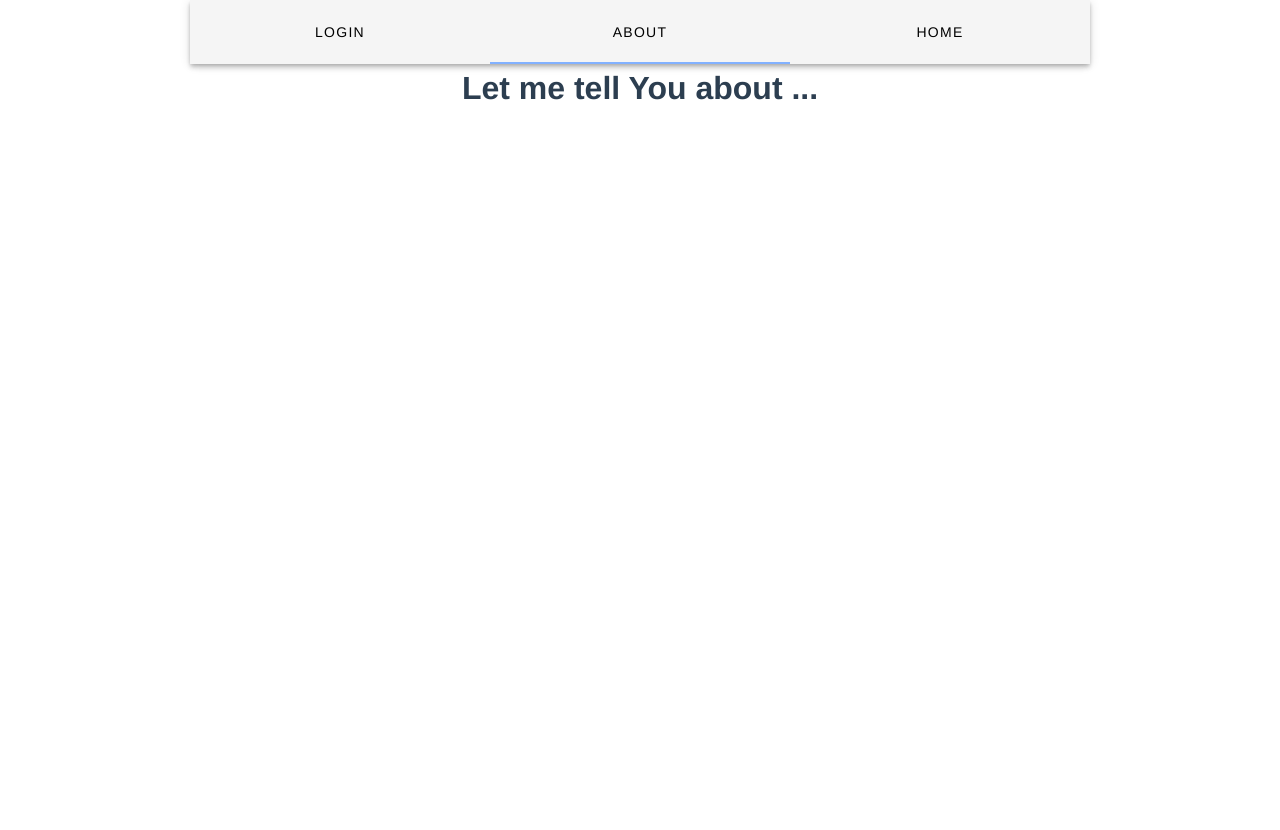
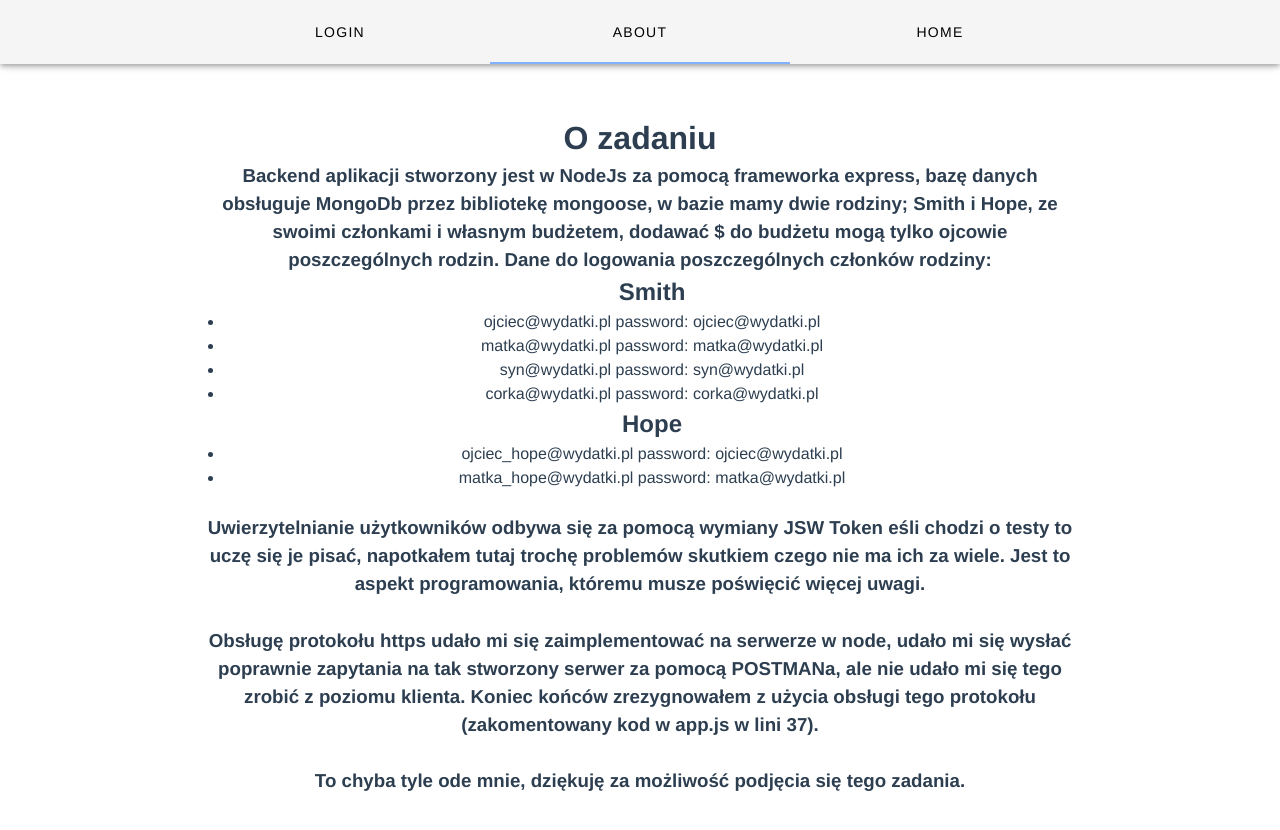
Before and after one commit to hide85x/farm51Vue, a Vue app: page /#/about in a window 1280 px wide. Shown: the top 830 px of the page. Before the commit the page ends 800 px from the top, so only its background shows below. Built offline with nearby package versions, Linux system fonts and the light colour scheme; what vue-swal would draw is missing.

Commit message:
added auth guard for  /home

```diff
--- a/src/App.vue
+++ b/src/App.vue
@@ -19,14 +19,12 @@
 <script>
 import Login from './components/Login.vue';
 import Home from './components/Home';
-import SignUp from './components/SignUp';
 import Router from './router'
 
 export default {
   name: 'App',
   components: {
     Login,
-    SignUp,
     Home
   }
 }
--- a/src/components/About.vue
+++ b/src/components/About.vue
@@ -1,13 +1,53 @@
 <template>
-  <h1>Let me tell You about ...</h1>
+  <div id="container">
+    <h1>O zadaniu</h1>
+    <h3>
+      Backend aplikacji stworzony jest w NodeJs za pomocą frameworka express,
+      bazę danych obsługuje MongoDb przez bibliotekę mongoose, w bazie mamy dwie
+      rodziny; Smith i Hope, ze swoimi członkami i własnym budżetem, dodawać $
+      do budżetu mogą tylko ojcowie poszczególnych rodzin. Dane do logowania
+      poszczególnych członków rodziny:
+    </h3>
+    <ul>
+      <h2>Smith</h2>
+      <li>ojciec@wydatki.pl password: ojciec@wydatki.pl</li>
+      <li>matka@wydatki.pl password: matka@wydatki.pl</li>
+      <li>syn@wydatki.pl password: syn@wydatki.pl</li>
+      <li>corka@wydatki.pl password: corka@wydatki.pl</li>
+    </ul>
+    <ul>
+      <h2>Hope</h2>
+      <li>ojciec_hope@wydatki.pl password: ojciec@wydatki.pl</li>
+      <li>matka_hope@wydatki.pl password: matka@wydatki.pl</li>
+    </ul>
+    <br />
+    <h3>
+      Uwierzytelnianie użytkowników odbywa się za pomocą wymiany JSW Token eśli
+      chodzi o testy to uczę się je pisać, napotkałem tutaj trochę problemów
+      skutkiem czego nie ma ich za wiele. Jest to aspekt programowania, któremu
+      musze poświęcić więcej uwagi.
+      <br><br>
+      Obsługę protokołu https udało mi się
+      zaimplementować na serwerze w node, udało mi się wysłać poprawnie
+      zapytania na tak stworzony serwer za pomocą POSTMANa, ale nie udało mi się
+      tego zrobić z poziomu klienta. Koniec końców zrezygnowałem z użycia
+      obsługi tego protokołu (zakomentowany kod w app.js w lini 37).
+      <br><br>
+      To chyba
+      tyle ode mnie, dziękuję za możliwość podjęcia się tego zadania.
+
+    </h3>
+    <br>
+  </div>
 </template>
 
 <script>
-export default {
-
-}
+export default {};
 </script>
 
 <style>
-
+#container {
+  margin: auto;
+  padding: 50px 200px;
+}
 </style>
--- a/src/components/AddCash.vue
+++ b/src/components/AddCash.vue
@@ -76,13 +76,11 @@ export default {
 
   methods: {
     transferCash() {
-      console.log(this.valid);
       this.$refs.form.validate();
 
       ShopService.addCash({ cash: this.cash })
         .then(results => {
           const newBudget = results.data.budget;
-          console.log(newBudget);
           this.$swal({
             text: 'thanks for the cash!',
             icon: 'success',
--- a/src/components/Home.vue
+++ b/src/components/Home.vue
@@ -70,6 +70,11 @@ export default {
   },
 
   async created() {
+
+    if(!this.$store.getters.isLoggedIn) {
+  //    this.$router.push('/login');
+    }
+
     this.user = await this.$store.getters.getUser;
     this.loading = true;
     AuthService.getFamily()
@@ -78,12 +83,11 @@ export default {
         this.loading = false;
       })
       .catch(err => {
-        // this.$swal({
-        //   text: err.response.data.message,
-        //   icon: 'error',
-        //   dangerMode: true,
-        // });
-        this.$router.push('/login');
+        this.$swal({
+          text: err.response.data.message,
+          icon: 'error',
+          dangerMode: true,
+        });
         console.log(err);
         err;
       });
@@ -94,7 +98,9 @@ export default {
     },
     logout() {
       this.$store.dispatch('logout');
+
       this.$router.push('/login');
+    // }
     },
   },
 };
--- a/src/components/Login.vue
+++ b/src/components/Login.vue
@@ -75,9 +75,6 @@ export default {
           });
             return;
           }
-
-
-          this.msgs = err.response.data.message;
         });
     },
 
--- a/src/components/SignUp.vue
+++ /dev/null
@@ -1,79 +0,0 @@
-<template>
-  <div class="container">
-    <h1>SignUp</h1>
-    <form @submit.prevent="signUp">
-      <div class="form-group">
-        <label for="email">email</label>
-        <input type="text" id="email" v-model="form.email" />
-      </div>
-      <div class="form-group">
-        <label for="password">password</label>
-        <input type="text" id="password" v-model="form.password" />
-      </div>
-      <button id="create" :class="{disable: msgs.length > 0 || okMsgs.length > 0 }" :disabled="msgs.length > 0 || okMsgs.length > 0 ">create</button>
-    </form>
-    <transition name="fade">
-      <div v-if="msgs.length" class="msgs">
-        <div v-for="error in msgs" :key="error">
-          <p>{{error}}</p>
-        </div>
-
-        <button class="close" @click="closeErr">X</button>
-      </div>
-      <div v-if="okMsgs.length" class="Okmsg">
-        <div v-for="msg in okMsgs" :key="msg">
-          <p>{{msg}}</p>
-        </div>
-        <button class="close" @click="closeErr">X</button>
-      </div>
-    </transition>
-  </div>
-</template>
-
-<script>
-import AuthService from '../services/auth-service';
-
-export default {
-  name: 'SignUp',
-  data() {
-    return {
-      form: {
-        email: '',
-        password: '',
-      },
-      msgs: [],
-      okMsgs: [],
-    };
-  },
-  methods: {
-    async signUp() {
-      AuthService.signup(this.form)
-        .then(result => {
-          this.okMsgs.push("user created!");
-          console.log(this.okMsgs)
-          // this.$router.push('/')
-        })
-        .catch(err => {
-          if (err.response.data.message.length > 5) {
-            this.msgs.push(err.response.data.message);
-            return;
-          } else {
-            console.log(err.response.data.message);
-            this.msgs = err.response.data.message;
-            return;
-          }
-        });
-        return
-    },
-    closeErr() {
-      this.msg = '';
-      this.msgs = [];
-      this.okMsgs = [];
-    },
-  },
-};
-</script>
-
-<style lang="scss" >
-@import './forms.scss';
-</style>
--- a/src/router.js
+++ b/src/router.js
@@ -2,9 +2,9 @@ import  Router  from 'vue-router';
 import Vue from 'vue'
 
 import Login from './components/Login'
-import SignUp from './components/SignUp'
 import Home from './components/Home'
 import About from './components/About'
+import Store from './store/index.js'
 
 
 Vue.use(Router);
@@ -12,18 +12,24 @@ export default new Router({
     routes: [
         {
             path:"/",
-            name:"about",
+            redirect:"about",
             component: About
         },
         {
             path:"/about",
             name:"about",
-            component: About
+            component: About,
         },
         {
             path:'/home',
             name: "home",
-            component: Home
+            component: Home,
+            beforeEnter(from,to, next) {
+                if(!Store.getters.isLoggedIn) {
+                next('/login')
+            } else {
+                next()
+            }}
         },
         {
             path:"/login",
```
